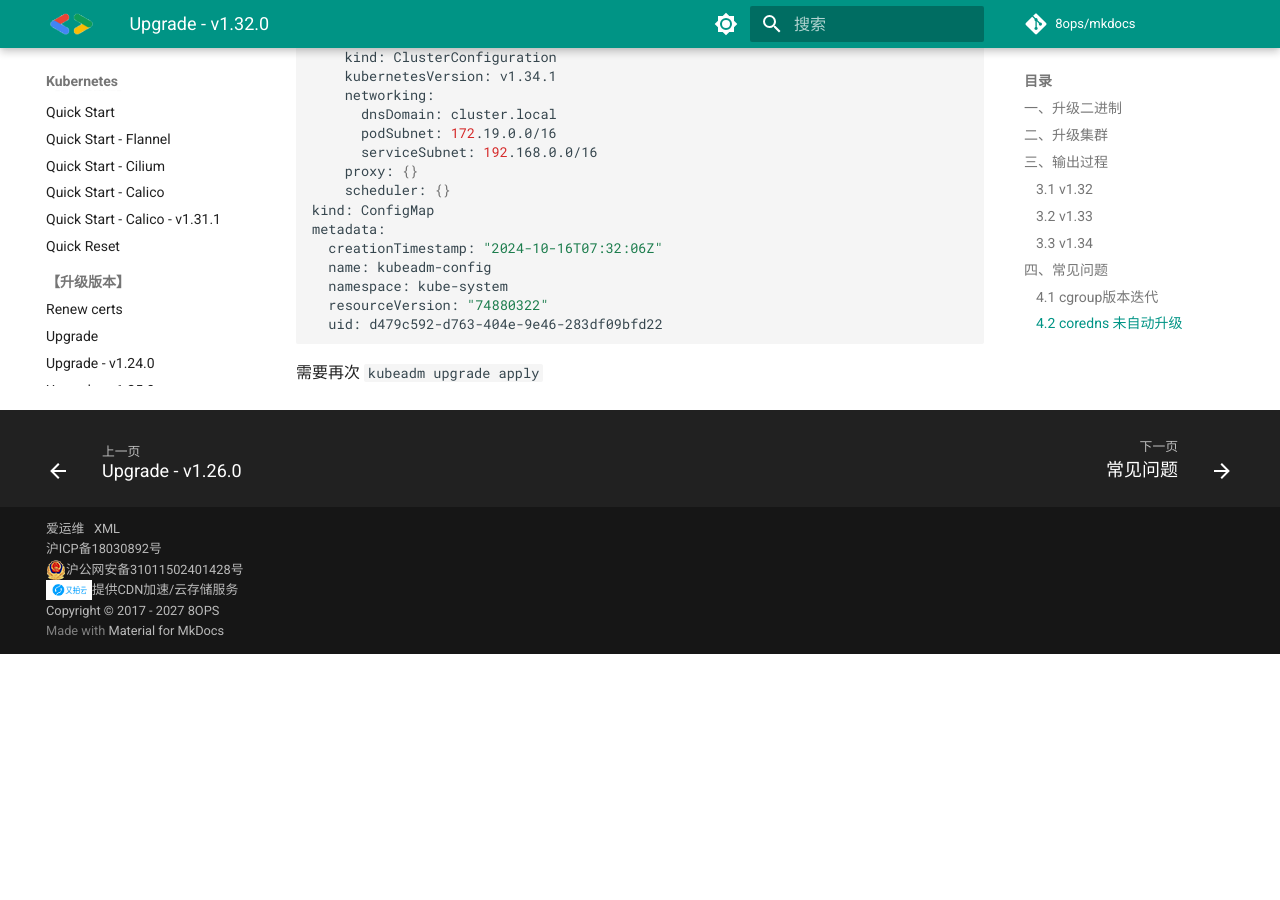
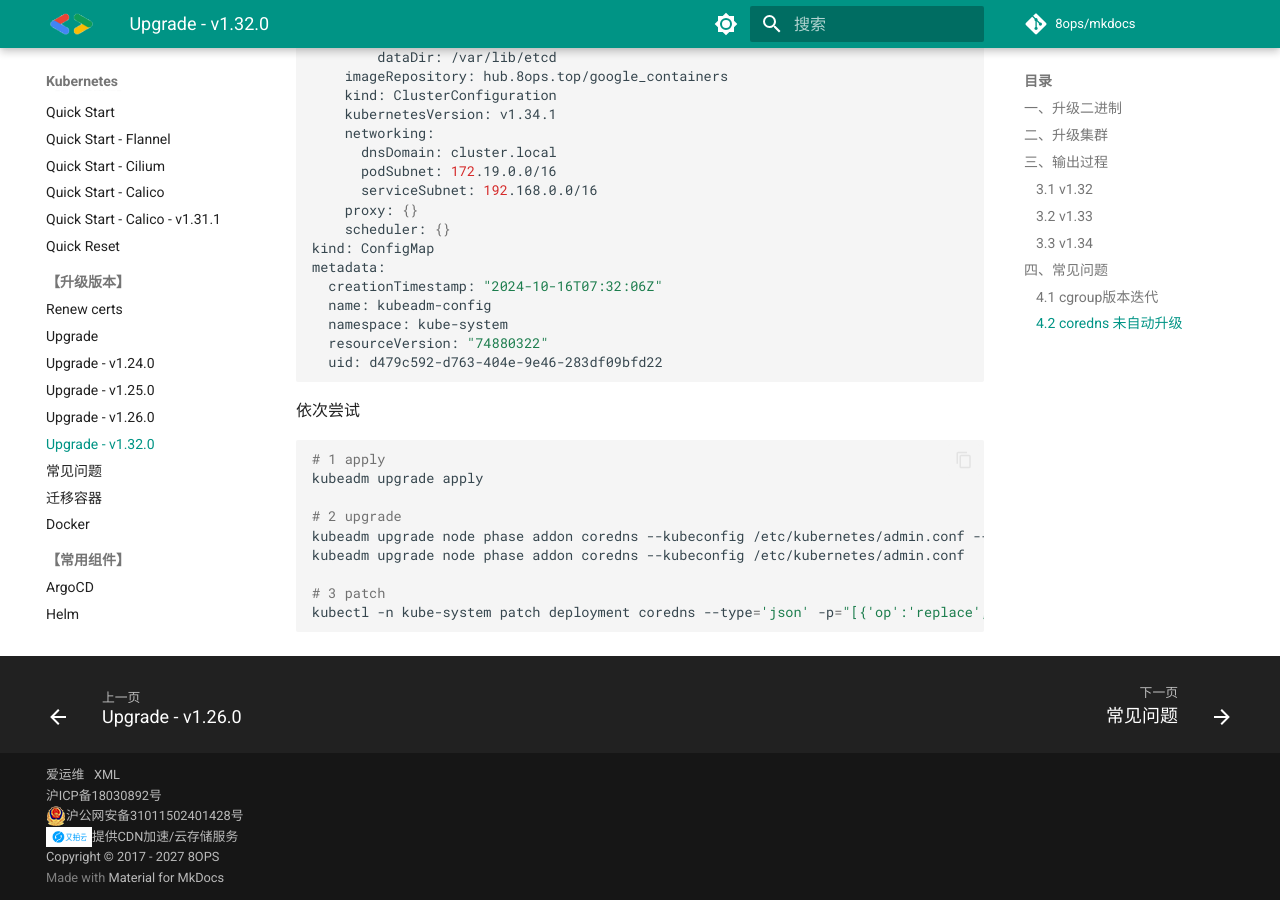
Before and after one commit to 8ops/mkdocs, an MkDocs documentation site: the page built from docs/kubernetes/06-cluster-upgrade-1.32.md, in a window 1280 px wide and 900 px high, scrolled down 20826 px. Built offline with MkDocs 1.6.1 and Material for MkDocs 9.7.7, drawn with Linux system fonts in a browser that asks for light colours; comment, search, counter and statistics services are not loaded; before the commit the page ends 21480 px from its top, so only the background shows below that; some of the changed text lies outside the part shown.

Commit message:
upgrade v1.31->v1.32->v1.33->v1.34

````diff
--- a/docs/kubernetes/06-cluster-upgrade-1.32.md
+++ b/docs/kubernetes/06-cluster-upgrade-1.32.md
@@ -145,11 +145,13 @@ kubeadm upgrade apply ${KUBE_VERSION} --config kubeadm-upgrade.yaml-${KUBE_VERSI
 # 重启 kubelet <当版本有变化配置未随 kubernetes 升级>
 # 重启后可以通过 kubectl get no 查看节点版本发生了变化
 sed -i 's/pause:3.10/pause:3.10/' /var/lib/kubelet/kubeadm-flags.env # v1.32
+sed -i 's/pause:3.10/pause:3.10.1/' /var/lib/kubelet/kubeadm-flags.env # v1.34
 systemctl restart kubelet
 systemctl status kubelet
 
 # 重启containerd <当版本有变化>
 sed -i 's/pause:3.10/pause:3.10/' /etc/containerd/config.toml # v1.32
+sed -i 's/pause:3.10/pause:3.10.1/' /etc/containerd/config.toml # v1.34
 systemctl restart containerd
 systemctl status containerd
 
@@ -1119,4 +1121,18 @@ metadata:
   uid: d479c592-d763-404e-9e46-283df09bfd22
 ```
 
-需要再次 `kubeadm upgrade apply`
+依次尝试
+
+```bash
+# 1 apply
+kubeadm upgrade apply
+
+# 2 upgrade
+kubeadm upgrade node phase addon coredns --kubeconfig /etc/kubernetes/admin.conf --dry-run
+kubeadm upgrade node phase addon coredns --kubeconfig /etc/kubernetes/admin.conf
+
+# 3 patch
+kubectl -n kube-system patch deployment coredns --type='json' -p="[{'op':'replace','path':'/spec/template/spec/containers/0/image','value':'hub.8ops.top/google_containers/coredns:v1.12.1'}]"
+
+
+```
````
